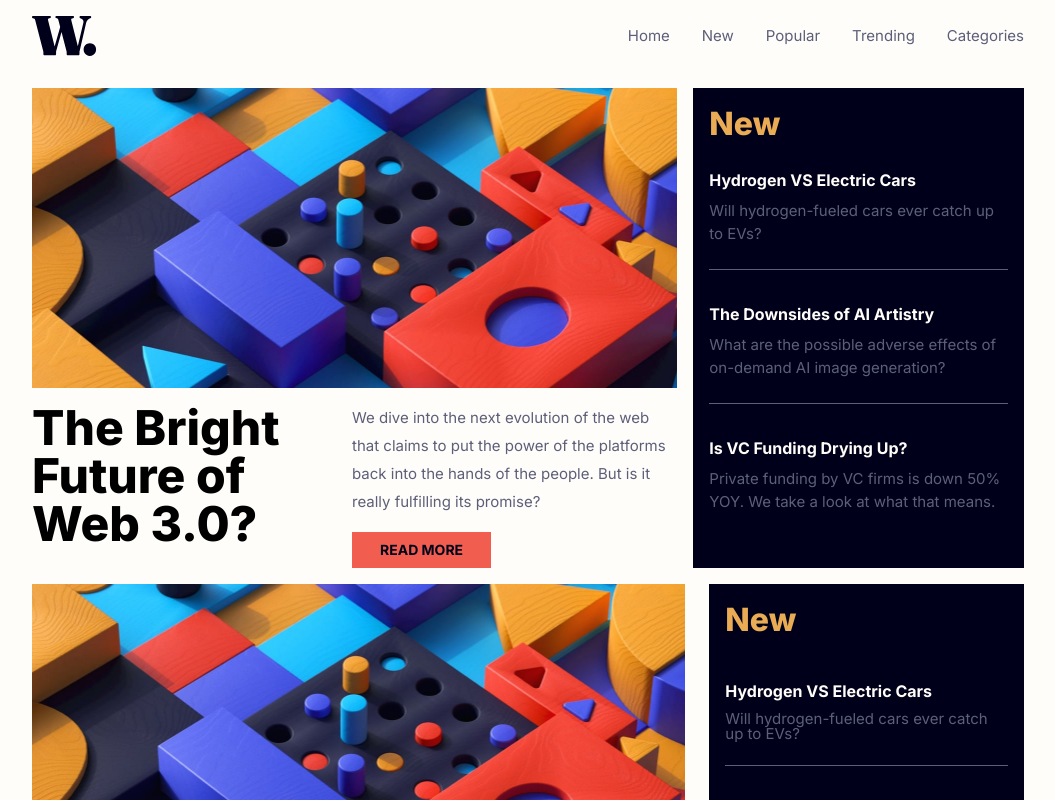
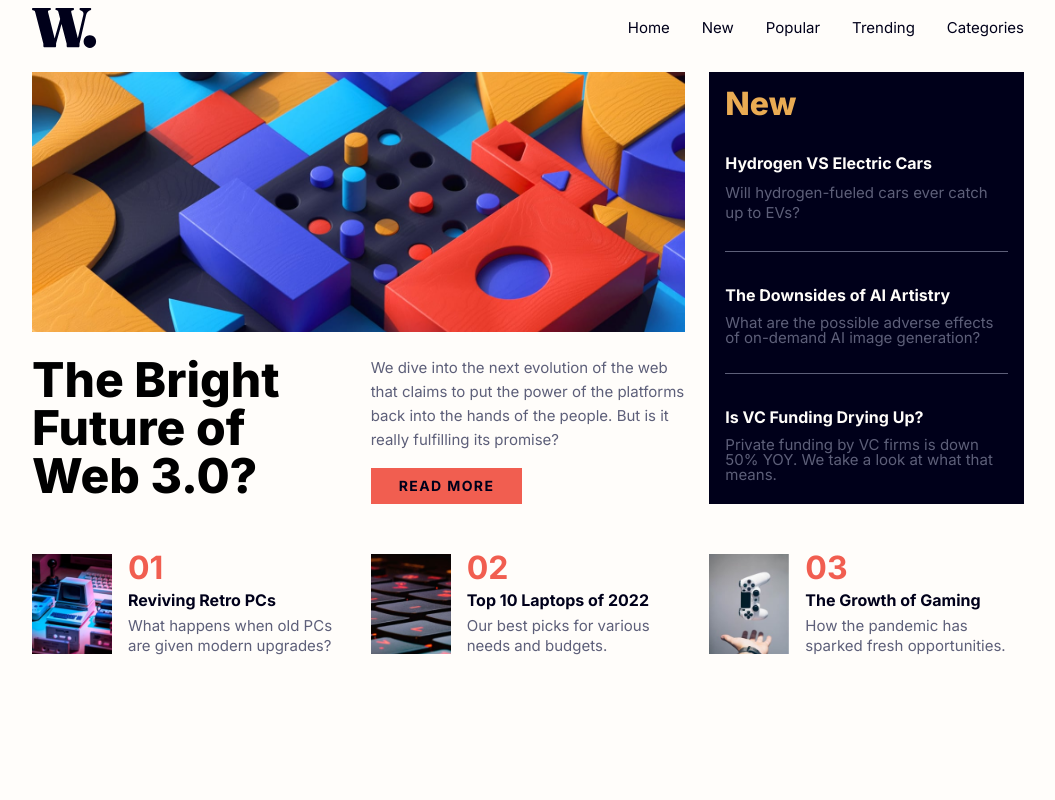
Before and after one commit to Randafrmn/NewsHomepage, a Next.js app: page / in a window 1280 px wide. Shown: the top 800 px of the page, without its empty margins (112-1167 px from the left). Built offline with nearby package versions, Linux system fonts and the light colour scheme.

Commit message:
add content

```diff
--- a/app/globals.css
+++ b/app/globals.css
@@ -3,16 +3,13 @@
 @tailwind components;
 @tailwind utilities;
 
-body {
-	background-color: hsl(36, 100%, 99%);
+h1 {
+  font-weight: 800;
+  font-size: 50px;
 }
 
-h1 {
-	font-weight: 800;
-	font-size: 50px;
+p,
+a {
+  font-size: 15px;
+  color: #5d5f79;
 }
-
-p,a {
-	font-size: 15px;
-	color:#5d5f79;
-}
--- a/app/layout.tsx
+++ b/app/layout.tsx
@@ -24,10 +24,7 @@ export default function RootLayout({
       <head>
         <link rel="icon" href="/images/favicon-32x32.png" />
       </head>
-      <body
-      >
-        {children}
-      </body>
+      <body className="bg-offWhite">{children}</body>
     </html>
   );
 }
--- a/app/page.tsx
+++ b/app/page.tsx
@@ -1,127 +1,99 @@
 /** @format */
+"use client";
+
 import Navbar from "../components/navbar";
+import { useState, useEffect } from "react";
+import { motion } from "framer-motion";
 
 export default function Home() {
   const images = {
-		backgroundImage: "/images/image-web-3-desktop.jpg",
+    backgroundImageDesktop: "/images/image-web-3-desktop.jpg",
     imageRetro: "/images/image-retro-pcs.jpg",
     imageLaptop: "/images/image-top-laptops.jpg",
     imageGaming: "/images/image-gaming-growth.jpg",
+    mobileBackgroundImage: "/images/image-web-3-mobile.jpg",
   };
 
+  const [backgroundImage, setBackgroundImage] = useState("");
+
+  useEffect(() => {
+    const updateBackgroundImage = () => {
+      if (window.innerWidth < 576) {
+        setBackgroundImage(images.mobileBackgroundImage);
+      } else {
+        setBackgroundImage(images.backgroundImageDesktop);
+      }
+    };
+
+    updateBackgroundImage();
+    window.addEventListener("resize", updateBackgroundImage);
+
+    return () => window.removeEventListener("resize", updateBackgroundImage);
+  }, [images.mobileBackgroundImage, images.backgroundImageDesktop]);
 
   return (
     <main>
       <Navbar />
 
       <div className="container mx-auto px-4 lg:px-36 md:px-4 pb-8 pt-4">
-				{/* wadah lama */}
-				<div className="grid md:grid-cols-3 grid-rows-[auto_auto_auto] md:grid-flow-col gap-4">
-					<div
-						className="col-span-2 bg-red-600 md:h-[300px] h-[300px]"
-						style={{
-							backgroundImage: `url(${images.backgroundImage})`,
-							backgroundSize: "cover",
-							backgroundPosition: "center",
-							backgroundRepeat: "no-repeat",
-						}}
-					></div>
-
-					<div className="col-span-2 flex md:flex-row flex-col md:justify-between md:gap-16 gap-2 md:mb-0 mb-6">
-						<div className="w-full">
-							<div className="md:w-64 w-72">
-								<span className="md:text-[3rem] md:leading-[3rem] text-[2.5rem] leading-[2.5rem] font-extrabold">
-									The Bright Future of Web 3.0?
-								</span>
-							</div>
-						</div>
-						<div className="grid grid-rows-[1fr_auto] gap-4">
-							<p className="leading-7 text-start">
-								We dive into the next evolution of the web that claims to put
-								the power of the platforms back into the hands of the people.
-								But is it really fulfilling its promise?
-							</p>
-							<a
-								href="#"
-								className="bg-[#f15e50] text-[#00001a] px-7 py-2 font-bold text-sm hover:bg-[#00001a] hover:text-[#fffdfa] max-w-max inline-block"
-							>
-								READ MORE
-							</a>
-						</div>
-					</div>
-
-					<div className="md:row-span-2 col-span-2 bg-[#00001a] w-full p-4">
-						<div className="flex flex-col gap-4 justify-center">
-							<span className="text-[2rem] leading-[2.5rem] font-extrabold text-[#e9ab53]">
-								New
-							</span>
-							<div className="border-b border-[#5d5f79] mb-2">
-								<span className="text-[1rem] leading-[2.5rem] font-bold text-[#fffdfa]">
-									Hydrogen VS Electric Cars
-								</span>
-								<p className="pb-6">
-									Will hydrogen-fueled cars ever catch up to EVs?
-								</p>
-							</div>
-							<div className="border-b border-[#5d5f79] mb-2">
-								<span className="text-[1rem] leading-[2.5rem] font-bold text-[#fffdfa]">
-									The Downsides of AI Artistry
-								</span>
-								<p className="pb-6">
-									What are the possible adverse effects of on-demand AI image
-									generation?
-								</p>
-							</div>
-							<div>
-								<span className="text-[1rem] leading-[2.5rem] font-bold text-[#fffdfa]">
-									Is VC Funding Drying Up?
-								</span>
-								<p>
-									Private funding by VC firms is down 50% YOY. We take a look at
-									what that means.
-								</p>
-							</div>
-						</div>
-					</div>
-				</div>
-
         {/* Wadah baru */}
         <div className="grid lg:grid-cols-3 grid-cols-1 auto-rows-auto gap-6 text-5xl w-full">
           <div
-						className="col-span-2 md:h-[300px] h-[300px]"
+            className="col-span-2 md:h-[260px] h-[300px]"
             style={{
-							backgroundImage: `url(${images.backgroundImage})`,
+              backgroundImage: `url(${backgroundImage})`,
               backgroundSize: "cover",
               backgroundPosition: "center",
               backgroundRepeat: "no-repeat",
             }}
           ></div>
           <div className="lg:row-span-2 lg:col-auto row-auto col-span-2 order-5 lg:order-none bg-veryDarkBlue p-4">
-						<div className="flex flex-col gap-4 justify-center">
-							<span className="text-[2rem] leading-[2.5rem] font-extrabold text-softOrange">
+            <div className="flex flex-col gap-2">
+              <span className="text-[2rem] font-extrabold text-softOrange">
                 New
               </span>
-							<div className="border-b border-[#5d5f79] mb-2">
-								<span className="text-[1rem] leading-[2.5rem] font-bold text-[#fffdfa]">
+              <div className="border-b border-[#5d5f79]">
+                <motion.a
+                  href="/"
+                  className="text-[1rem] leading-[2.5rem] font-bold text-offWhite"
+                  whileHover={{
+                    color: "#e9ab53",
+                  }}
+                  transition={{ duration: 0.2, ease: "easeInOut" }}
+                >
                   Hydrogen VS Electric Cars
-								</span>
-								<p className="pb-6">
+                </motion.a>
+                <p className="pb-7 leading-5">
                   Will hydrogen-fueled cars ever catch up to EVs?
                 </p>
               </div>
-							<div className="border-b border-[#5d5f79] mb-2">
-								<span className="text-[1rem] leading-[2.5rem] font-bold text-[#fffdfa]">
+              <div className="border-b border-[#5d5f79]">
+                <motion.a
+                  href="/"
+                  className="text-[1rem] leading-[2.5rem] font-bold text-offWhite"
+                  whileHover={{
+                    color: "#e9ab53",
+                  }}
+                  transition={{ duration: 0.2, ease: "easeInOut" }}
+                >
                   The Downsides of AI Artistry
-								</span>
-								<p className="pb-6">
+                </motion.a>
+                <p className="pb-7">
                   What are the possible adverse effects of on-demand AI image
                   generation?
                 </p>
               </div>
               <div>
-								<span className="text-[1rem] leading-[2.5rem] font-bold text-[#fffdfa]">
+                <motion.a
+                  href="/"
+                  className="text-[1rem] leading-[2.5rem] font-bold text-offWhite"
+                  whileHover={{
+                    color: "#e9ab53",
+                  }}
+                  transition={{ duration: 0.2, ease: "easeInOut" }}
+                >
                   Is VC Funding Drying Up?
-								</span>
+                </motion.a>
                 <p>
                   Private funding by VC firms is down 50% YOY. We take a look at
                   what that means.
@@ -137,24 +109,59 @@ export default function Home() {
             </div>
           </div>
           <div className="col-span-2 lg:col-auto">
-						<div className="grid grid-rows-[1fr_auto] gap-4">
-							<p className="leading-7 text-start">
+            <div className="grid grid-rows-[1fr_auto] gap-4 justify-between">
+              <p className="leading-6">
                 We dive into the next evolution of the web that claims to put
                 the power of the platforms back into the hands of the people.
                 But is it really fulfilling its promise?
               </p>
-							<a
-								href="#"
-								className="bg-[#f15e50] text-[#00001a] px-7 py-2 font-bold text-sm hover:bg-[#00001a] hover:text-[#fffdfa] max-w-max inline-block"
+              <motion.a
+                href="/"
+                className="bg-softRed text-veryDarkBlue px-7 py-2 font-bold text-sm max-w-max inline-block tracking-widest"
+                whileHover={{
+                  backgroundColor: "#00001a",
+                  color: "#fffdfa",
+                }}
+                transition={{ duration: 0.3, ease: "easeInOut" }}
               >
                 READ MORE
-							</a>
+              </motion.a>
             </div>
           </div>
-					<div className="col-span-2 lg:col-auto order-6 lg:order-none">
-						<div className="flex w-full gap-4">
+          <div className="col-span-2 lg:col-auto order-6 lg:order-none lg:mt-6 mt-0">
+            <div className="grid grid-cols-[auto,1fr] gap-4 items-center">
               <div
-								className="md:h-[120px] h-[120px] w-32"
+                className="md:h-[100px] h-[120px] md:w-20 w-24"
+                style={{
+                  backgroundImage: `url(${images.imageRetro})`,
+                  backgroundSize: "cover",
+                  backgroundPosition: "center",
+                  backgroundRepeat: "no-repeat",
+                }}
+              ></div>
+              <div className="flex flex-col gap-2 justify-center">
+                <span className="text-[2rem] font-bold text-softRed">01</span>
+                <motion.a
+                  href="/"
+                  className="text-[1rem] font-bold text-veryDarkBlue"
+                  whileHover={{
+                    color: "#f15e50",
+                  }}
+                  transition={{ duration: 0.2, ease: "easeInOut" }}
+                >
+                  Reviving Retro PCs
+                </motion.a>
+                <p className="leading-5">
+                  What happens when old PCs are given modern upgrades?
+                </p>
+              </div>
+            </div>
+          </div>
+
+          <div className="col-span-2 lg:col-auto order-7 lg:order-none lg:mt-6 mt-0">
+            <div className="grid grid-cols-[auto,1fr] gap-4 items-center">
+              <div
+                className="md:h-[100px] h-[120px] md:w-20 w-24"
                 style={{
                   backgroundImage: `url(${images.imageLaptop})`,
                   backgroundSize: "cover",
@@ -162,24 +169,53 @@ export default function Home() {
                   backgroundRepeat: "no-repeat",
                 }}
               ></div>
-							<div className="flex flex-col gap-4 justify-center">
-								<span className="text-[2rem] font-extrabold text-softRed">
-									01
-								</span>
-								<span className="text-[1rem] font-bold text-veryDarkBlue">
-									Hydrogen VS Electric Cars
-								</span>
-								<p className="">
-									Will hydrogen-fueled cars ever catch up to EVs?
+              <div className="flex flex-col gap-2 justify-center">
+                <span className="text-[2rem] font-bold text-softRed">02</span>
+                <motion.a
+                  href="/"
+                  className="text-[1rem] font-bold text-veryDarkBlue"
+                  whileHover={{
+                    color: "#f15e50",
+                  }}
+                  transition={{ duration: 0.2, ease: "easeInOut" }}
+                >
+                  Top 10 Laptops of 2022
+                </motion.a>
+                <p className="leading-5">
+                  Our best picks for various needs and budgets.
                 </p>
               </div>
             </div>
           </div>
-					<div className="bg-red-700 col-span-2 lg:col-auto order-7 lg:order-none">
-						6
+
+          <div className="col-span-2 lg:col-auto order-8 lg:order-none lg:mt-6 mt-0">
+            <div className="grid grid-cols-[auto,1fr] gap-4 items-center">
+              <div
+                className="md:h-[100px] h-[120px] md:w-20 w-24"
+                style={{
+                  backgroundImage: `url(${images.imageGaming})`,
+                  backgroundSize: "cover",
+                  backgroundPosition: "center",
+                  backgroundRepeat: "no-repeat",
+                }}
+              ></div>
+              <div className="flex flex-col gap-2 justify-center">
+                <span className="text-[2rem] font-bold text-softRed">03</span>
+                <motion.a
+                  href="/"
+                  className="text-[1rem] font-bold text-veryDarkBlue"
+                  whileHover={{
+                    color: "#f15e50",
+                  }}
+                  transition={{ duration: 0.2, ease: "easeInOut" }}
+                >
+                  The Growth of Gaming
+                </motion.a>
+                <p className="leading-5">
+                  How the pandemic has sparked fresh opportunities.
+                </p>
               </div>
-					<div className="bg-red-700 col-span-2 lg:col-auto order-8 lg:order-none">
-						7
+            </div>
           </div>
         </div>
       </div>
--- a/components/navbar.tsx
+++ b/components/navbar.tsx
@@ -36,7 +36,7 @@ export default function Navbar() {
 
   return (
     <header className="sticky container mx-auto top-0 z-50 px-4 lg:px-36 md:px-4 bg-[#fffdfa] overflow-y-hidden">
-			<nav className="flex justify-between items-center py-4">
+      <nav className="flex justify-between items-center py-2">
         {/* Logo */}
         <div>
           <svg width="65" height="40" xmlns="http://www.w3.org/2000/svg">
@@ -49,21 +49,21 @@ export default function Navbar() {
 
         {/* Menu Links */}
         <div className="space-x-4 gap-4 hidden lg:flex">
-					<a href="/" className="hover:text-[#f15e50]">
-						Home
-					</a>
-					<a href="/" className="hover:text-[#f15e50]">
-						New
-					</a>
-					<a href="/" className="hover:text-[#f15e50]">
-						Popular
-					</a>
-					<a href="/" className="hover:text-[#f15e50]">
-						Trending
-					</a>
-					<a href="/" className="hover:text-[#f15e50]">
-						Categories
-					</a>
+          {["Home", "New", "Popular", "Trending", "Categories"].map(
+            (item, index) => (
+              <motion.a
+                key={index}
+                href="/"
+                className="text-[#00001a]"
+                whileHover={{
+                  color: "#f15e50",
+                }}
+                transition={{ duration: 0.2, ease: "easeInOut" }}
+              >
+                {item}
+              </motion.a>
+            ),
+          )}
         </div>
         <div className="lg:hidden">
           <button
@@ -152,7 +152,7 @@ const MobileMenu = React.forwardRef<
                 {item}
               </a>
             </motion.li>
-					)
+          ),
         )}
       </motion.ul>
     </div>
--- a/package.json
+++ b/package.json
@@ -21,6 +21,7 @@
     "eslint": "^8",
     "eslint-config-next": "14.2.14",
     "postcss": "^8",
+    "prettier": "3.3.3",
     "tailwindcss": "^3.4.1",
     "typescript": "^5"
   }
```
Also changed, not shown: tailwind.config.ts (+7 -7 lines), 2 other files (tests, documents, lock files or other folders). Lines whose indentation alone changed are shown as unchanged.
